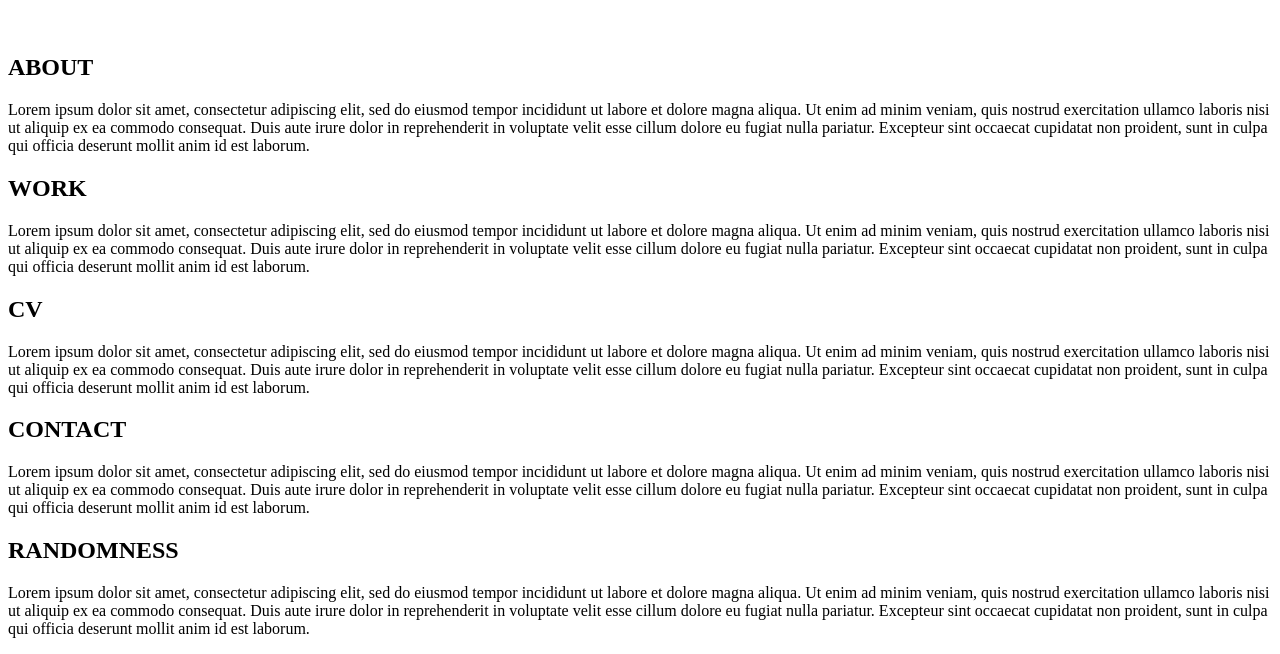
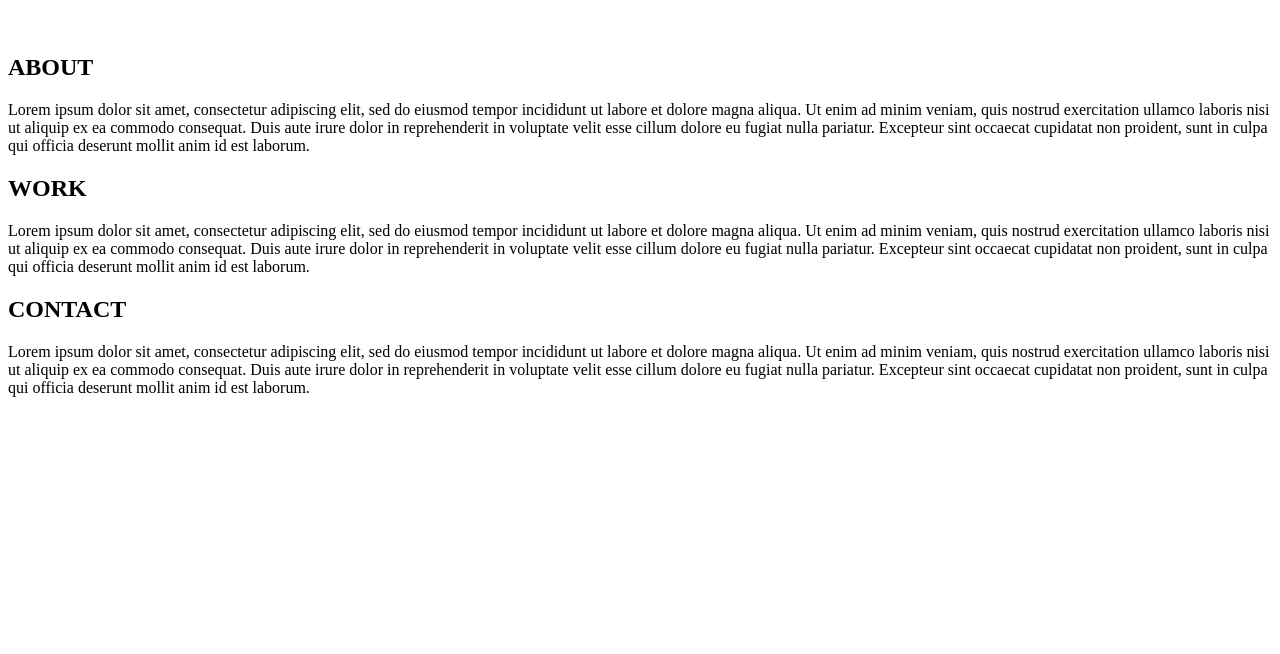
Before and after one commit to txtincorporated/Nathan_P_Keene, a plain HTML site: page index.html in a window 1280 px wide. Shown: the part 1210-1864 px from the top of the page. After the commit the page ends 1623 px from the top, so only its background shows below. Drawn offline with Linux system fonts and the light colour scheme.

Commit message:
Align nav links with simplified structure

```diff
--- a/index.html
+++ b/index.html
@@ -21,9 +21,7 @@
       <ul class="l-nav-list">
         <li>ABT</li>
         <li>WK</li>
-        <li>CV</li>
         <li>CNTCT</li>
-        <li>RANDO</li>
       </ul>
     </nav>
     <section class="sections">
@@ -36,16 +34,7 @@
         <p>Lorem ipsum dolor sit amet, consectetur adipiscing elit, sed do eiusmod tempor incididunt ut labore et dolore magna aliqua. Ut enim ad minim veniam, quis nostrud exercitation ullamco laboris nisi ut aliquip ex ea commodo consequat. Duis aute irure dolor in reprehenderit in voluptate velit esse cillum dolore eu fugiat nulla pariatur. Excepteur sint occaecat cupidatat non proident, sunt in culpa qui officia deserunt mollit anim id est laborum.</p>
       </div>
       <div>
-        <h2>CV</h2>
-        <p>Lorem ipsum dolor sit amet, consectetur adipiscing elit, sed do eiusmod tempor incididunt ut labore et dolore magna aliqua. Ut enim ad minim veniam, quis nostrud exercitation ullamco laboris nisi ut aliquip ex ea commodo consequat. Duis aute irure dolor in reprehenderit in voluptate velit esse cillum dolore eu fugiat nulla pariatur. Excepteur sint occaecat cupidatat non proident, sunt in culpa qui officia deserunt mollit anim id est laborum.</p>
-
-      </div>
-      <div>
         <h2>CONTACT</h2>
-        <p>Lorem ipsum dolor sit amet, consectetur adipiscing elit, sed do eiusmod tempor incididunt ut labore et dolore magna aliqua. Ut enim ad minim veniam, quis nostrud exercitation ullamco laboris nisi ut aliquip ex ea commodo consequat. Duis aute irure dolor in reprehenderit in voluptate velit esse cillum dolore eu fugiat nulla pariatur. Excepteur sint occaecat cupidatat non proident, sunt in culpa qui officia deserunt mollit anim id est laborum.</p>
-      </div>
-      <div>
-        <h2>RANDOMNESS</h2>
         <p>Lorem ipsum dolor sit amet, consectetur adipiscing elit, sed do eiusmod tempor incididunt ut labore et dolore magna aliqua. Ut enim ad minim veniam, quis nostrud exercitation ullamco laboris nisi ut aliquip ex ea commodo consequat. Duis aute irure dolor in reprehenderit in voluptate velit esse cillum dolore eu fugiat nulla pariatur. Excepteur sint occaecat cupidatat non proident, sunt in culpa qui officia deserunt mollit anim id est laborum.</p>
       </div>
     </section>
```
